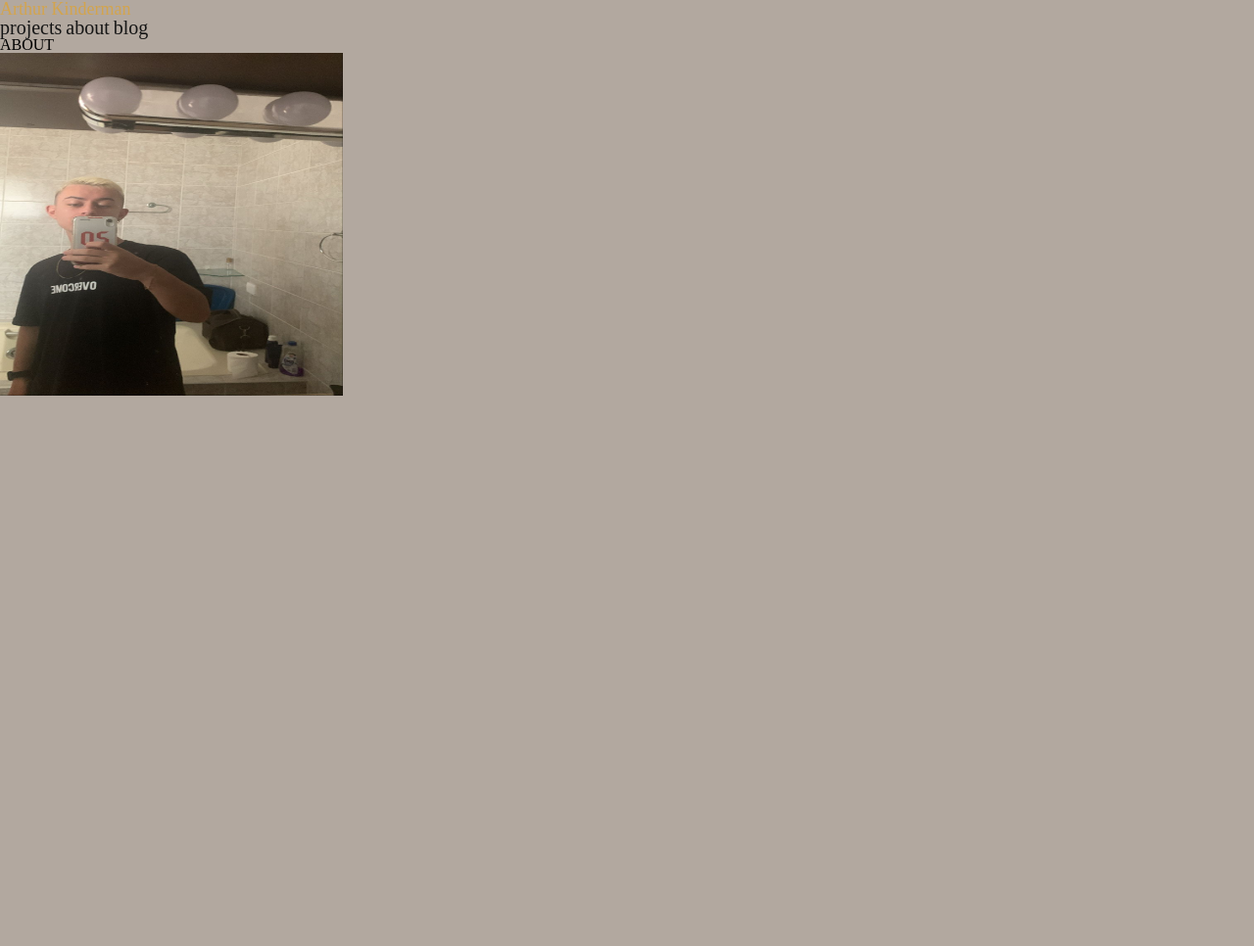
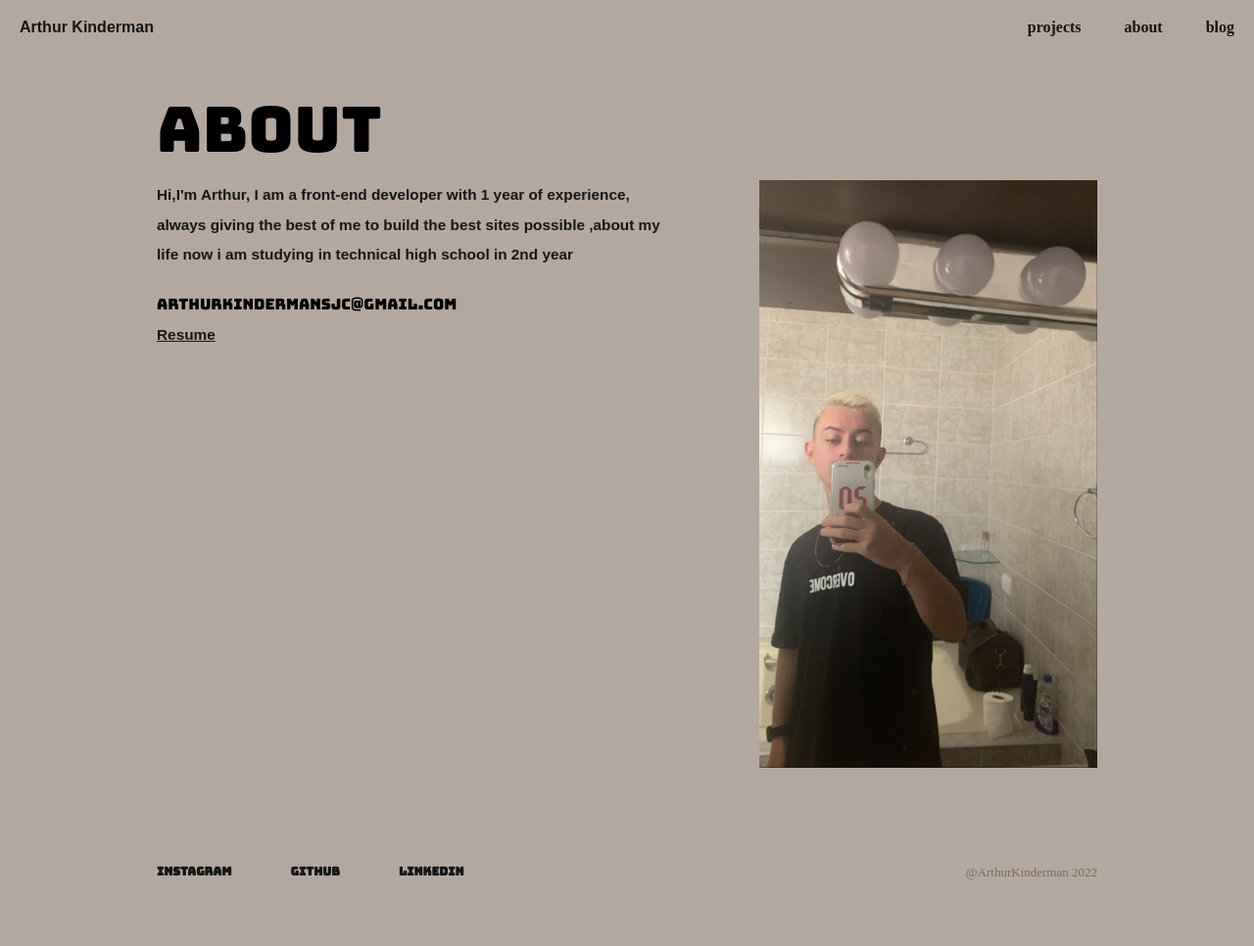
Before and after one commit to ArthurKinderman/projetoMeuRepositorio, a plain HTML site: page pages/index1.html in a window 1280 px wide. Shown: the whole page at 98% size. Before the commit the page ends 800 px from the top, so only its background shows below. Drawn offline with Linux system fonts and the light colour scheme.

Commit message:
Finishing
My repository is ready

```diff
--- a/css/style1.css
+++ b/css/style1.css
@@ -1,12 +1,11 @@
-@import url('https://fonts.googleapis.com/css2?family=Roboto:ital,wght@0,100;0,300;0,400;0,500;0,700;0,900;1,100;1,300;1,400;1,500;1,700;1,900&display=swap');
-
+@import url('https://fonts.googleapis.com/css2?family=Bungee&display=swap');
 
 :root {
     --cor0:#161616;
     --cor1:#B2A89F;
     --cor2:#7A6858;
 
-    --font0: 'Roboto', sans-serif;
+    --font0: 'Bungee', cursive;
 }
 
 span a{
@@ -121,3 +120,7 @@ a{
     margin-left: 100rem;
     font-size: 13px;
 }
+
+@media only screen and (min-width:800px){
+
+}
--- a/css/style2.css
+++ b/css/style2.css
@@ -1,36 +1,224 @@
-@import url('https://fonts.googleapis.com/css2?family=Roboto:ital,wght@0,100;0,300;0,400;0,500;0,700;0,900;1,100;1,300;1,400;1,500;1,700;1,900&display=swap');
-
+@import url('https://fonts.googleapis.com/css2?family=Bungee&display=swap');
 :root{
     --cor0:#161616;
     --cor1:#B2A89F;
     --cor2:#7A6858;
+
+    --font1:'Bungee', cursive;
+}
+
+html, body{
+    margin: 0;
+    padding: 0;
+    background-color: #B2A89F;
+}
+
+html{
+    height: 100%;
 }
 
 body{
-    font-family: 'Roboto', sans-serif;
-    width: 100%;
-    height: 100%;
-    background-color: var(--cor1);
+    min-height: 100%;
 }
 
-.titulo a{
+.navbar{
+    background-color: var(--cor1);
+    position: fixed;
+    top: 0;
+    width: 100%;
+    display: block;
+    transition: top 0.3s;
+    z-index: 1;
+}
+
+.titulo{
+    margin: 20px 0 10px;
+    display: flex;
+    align-items: baseline;
+    justify-content: space-between;
+}
+
+.kinderman{
+    font-size: 16px;
+    padding-left: 20px;
+    font-family: termina,sans-serif;
+    font-weight: 800;
+    font-style: normal;
+}
+
+.kinderman a{
     text-decoration: none;
     color: var(--cor0);
-    font-size: 18px;
+}
+
+.kinderman  a:hover{
+    cursor: pointer;
+    color: #F06A00;
 }
 
 .menu a{
     text-decoration: none;
     color: var(--cor0);
-    font-size: 20px;
-
+    margin: 20px;
+    font-weight: 800;
 }
 
-a:hover{
-    color: rgb(211, 164, 77);
+.menu a:hover{
+    cursor: pointer;
+    color: #F06A00;
 }
 
-.foto{
-    width: 350px;
-    height: 350px;
+.title{
+    font-size: clamp(33px,5vw,75px);
+    font-family: var(--font1);
+    font-style: normal;
+    padding: 100px 20px 20px;
 }
+
+.photo{
+    border-left: 20px solid var(--cor1);
+    border-right: 20px solid var(--cor1);
+    width: 100%;
+    box-sizing: border-box;
+    width: 400px;
+    height: 600px;
+}
+
+.text01{
+    padding: 10px 20px 20px;
+    line-height: 22px;
+    font-family:sans-serif;
+    font-weight: 600;
+    font-style: normal;
+    font-size: 14px;
+    color: #161616;
+}
+
+.aboutEmail{
+    display: flex;
+    padding: 0px 20px 0px;
+    align-items: center;
+}
+
+.email{
+    font-family: var(--font1);
+    font-style: normal;
+    margin-right: 14px;
+}
+
+.cv{
+    padding: 0px 20px 0px;
+    font-size: 14px;
+    font-family: sans-serif;
+    font-weight: 600;
+    font-style: normal;
+    line-height: 38px;
+    color: var(--cor0);
+}
+
+.cv a{
+    text-decoration: underline;
+    cursor: pointer;
+}
+
+.cv a:hover{
+    color: #F06A00;
+}
+
+.footer{
+    padding-top: 100px !important;
+    padding-bottom: 10px !important;
+}
+
+@media only screen and (min-width:750px){
+    .principal{
+        width: 75%;
+        margin-left: auto;
+        margin-right: auto;
+    }
+    .title{
+        padding: 100px 0 20px;
+    }
+    .photo{
+        border-right: 0;
+    }
+    .text01{
+        padding: 0px;
+        margin: 0px;
+        width: 55%;
+        font-size: clamp(14px, 1.2vw, 1.1em);
+        line-height: clamp(26px, 2.4vw, 38px);
+    }
+    .aboutEmail{
+        padding: 20px 0px 0px;
+    }
+    .email{
+        font-size: clamp(14px, 1.2vw, 1.1em);
+        line-height: clamp(26px, 2.4vw, 38px);
+    }
+    .cv{
+        font-size: clamp(14px, 1.2vw, 1.1em);
+        line-height: clamp(26px, 2.4vw, 38px);
+        padding: 0px;
+    }
+    .photo{
+        width: 38%;
+        float: right;
+    }
+}
+
+@media only screen and (min-width:1000px) {
+    .text01{
+        padding-top: 0px;
+        margin: 0px;
+    }
+    .aboutEmail{
+        padding: 20px 0px 0px;
+    }
+}
+
+.media{
+    font-family: 'Bungee' ,sans-serif;
+    font-weight: 600;
+    font-style: normal;
+    display: flex;
+    justify-content: space-between;
+    padding: 0px 70px 12px;
+}
+
+.media > a{
+    color: var(--cor0);
+    text-decoration: none;
+}
+
+.aroba{
+    font-family: 'Bungee' sans-serif;
+    font-weight: 500;
+    font-style: normal;
+    font-size: 13px;
+    text-align: center;
+    color: var(--cor2);
+}
+
+@media only screen and (min-width: 750px){
+    .footer{
+        width: 75%;
+        margin: 0 auto 0;
+        display: flex;
+        justify-content: space-between;
+    }
+    .media{
+        padding: 0px 0px 60px;
+        font-size: 12px;
+    }
+    .media > a{
+        display: inline-block;
+        padding: 0 30px;
+    }
+    .media a:nth-child(1){
+        padding-left: 0px;
+    }
+    .github{
+        padding-right: 0;
+    }
+}
--- a/pages/index1.html
+++ b/pages/index1.html
@@ -18,30 +18,38 @@
                 <div class="kinderman"><a href="/index.html">Arthur Kinderman</a></div>
                 <div class="menu">
                     <a href="#">projects</a>
-                    <a href="#">about</a>
+                    <a href=>about</a>
                     <a href="#">blog</a>
                 </div>
             </div>
         </div>
 
     </header>
-    <main class="principal">
-        <section class="corpo1">
-            <div class="title">ABOUT</div>
-            <img src="/img/myphto.jpeg" alt="myphoto" class="foto">
-            <p class="texto1"></p>
-            <div class="email"></div>
-            <div class="resume"></div>
-        </section>
-        <div class="footer">
-            <div class="social_media">
-                <a href=""></a>
-                <a href=""></a>
-                <a href=""></a>
-            </div>
-            <div class="aroba"></div>
+
+    <div class="principal">
+        <div class="title">
+            about
         </div>
-    </main>
+        <img class="photo" src="/img/myphto.jpeg" alt="myphoto">
+        <p class="text01">Hi,I'm Arthur, I am a front-end developer with 1 year of experience, always giving the best of me to build the best sites possible ,about my life now i am studying in technical high school in  2nd year</p>
+        <div class="aboutEmail">
+            <div class="email">arthurkindermansjc@gmail.com</div>
+        </div>
+        <div class="revel">
+            <a href="https://drive.google.com/file/d/1Iut1jeCTPHvFksAt5eD7TKMpbGixtS6-/view"  class="cv" target="_blank">Resume</a>
+        </div>
+    </div>
+
+    <div class="footer">
+        <div class="media">
+            <a href="https://www.instagram.com/arthur_kinderman/" target="_blak">Instagram</a>
+            <a class="github" href="https://github.com/ArthurKinderman" target="_blank">GitHub</a>
+            <a  href="https://www.linkedin.com/in/arthur-kinderman-133805227/" target="_blank">Linkedin</a>
+        </div>
+        <div class="aroba">
+            @ArthurKinderman 2022
+        </div>
+    </div>
 
 </body>
 </html>
```
Also changed, not shown: index.html (+1 -1 lines).
